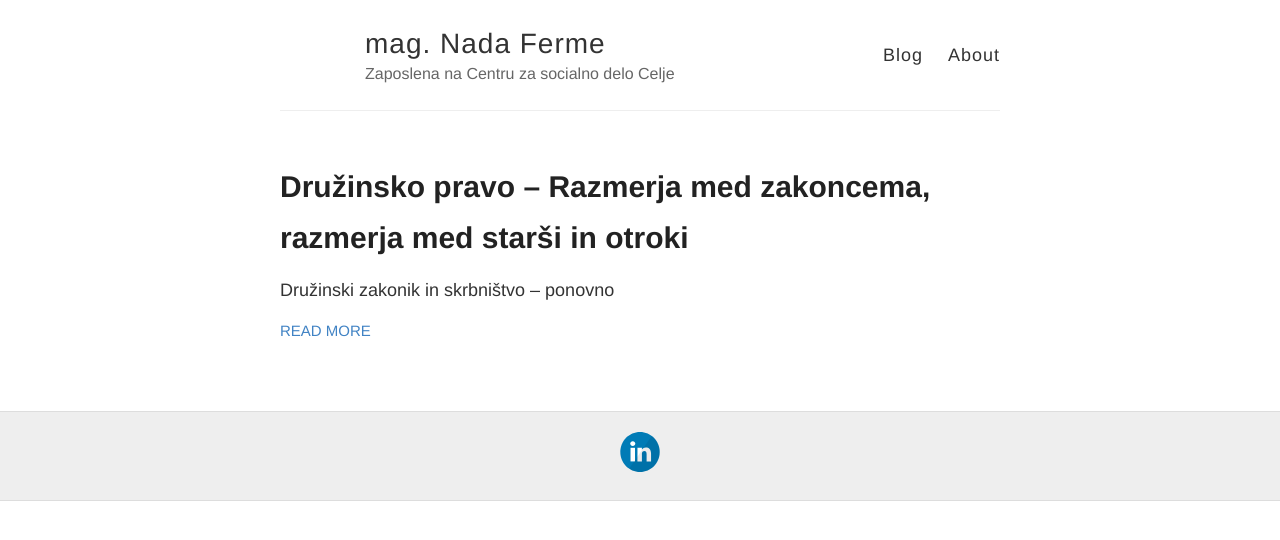
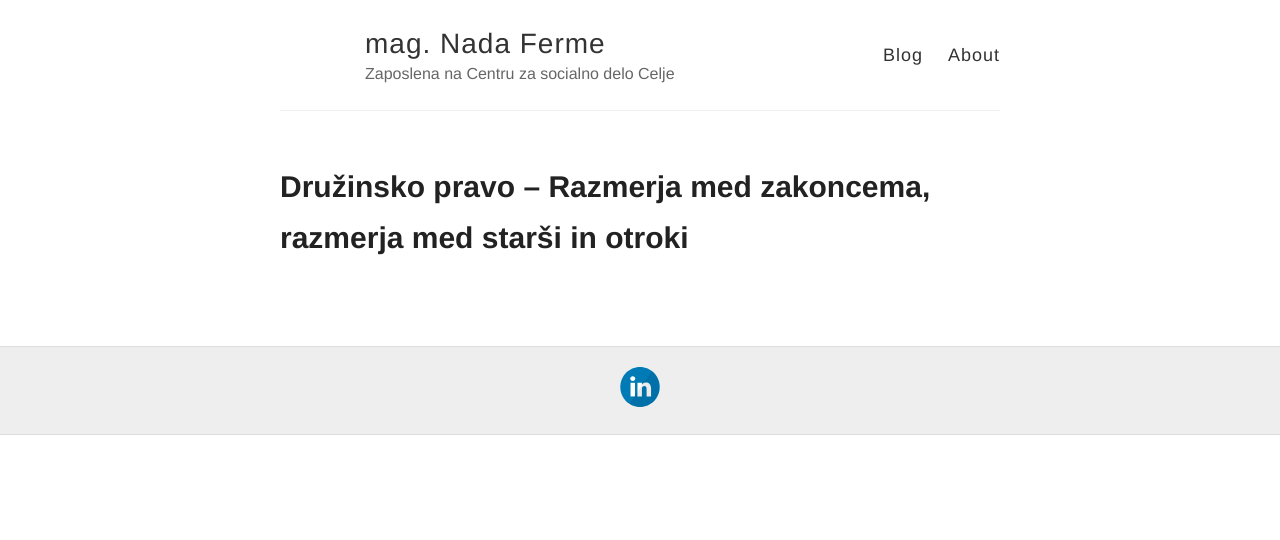
Before and after one commit to th0r88/nadafermesi, a Jekyll site: the page built from index.html, in a window 1280 px wide. Shown: the top 540 px of the page. Built offline with Jekyll 4.4.1, drawn with Linux system fonts in a browser that asks for light colours.

Commit message:
Update index.html

```diff
--- a/index.html
+++ b/index.html
@@ -9,10 +9,9 @@ layout: default
       <h1><a href="{{ site.baseurl }}{{ post.url }}">{{ post.title }}</a></h1>
 
       <div class="entry">
-        {{ post.excerpt }}
+        {{ ppost.content }}
       </div>
 
-      <a href="{{ site.baseurl }}{{ post.url }}" class="read-more">Read More</a>
     </article>
   {% endfor %}
 </div>
```
